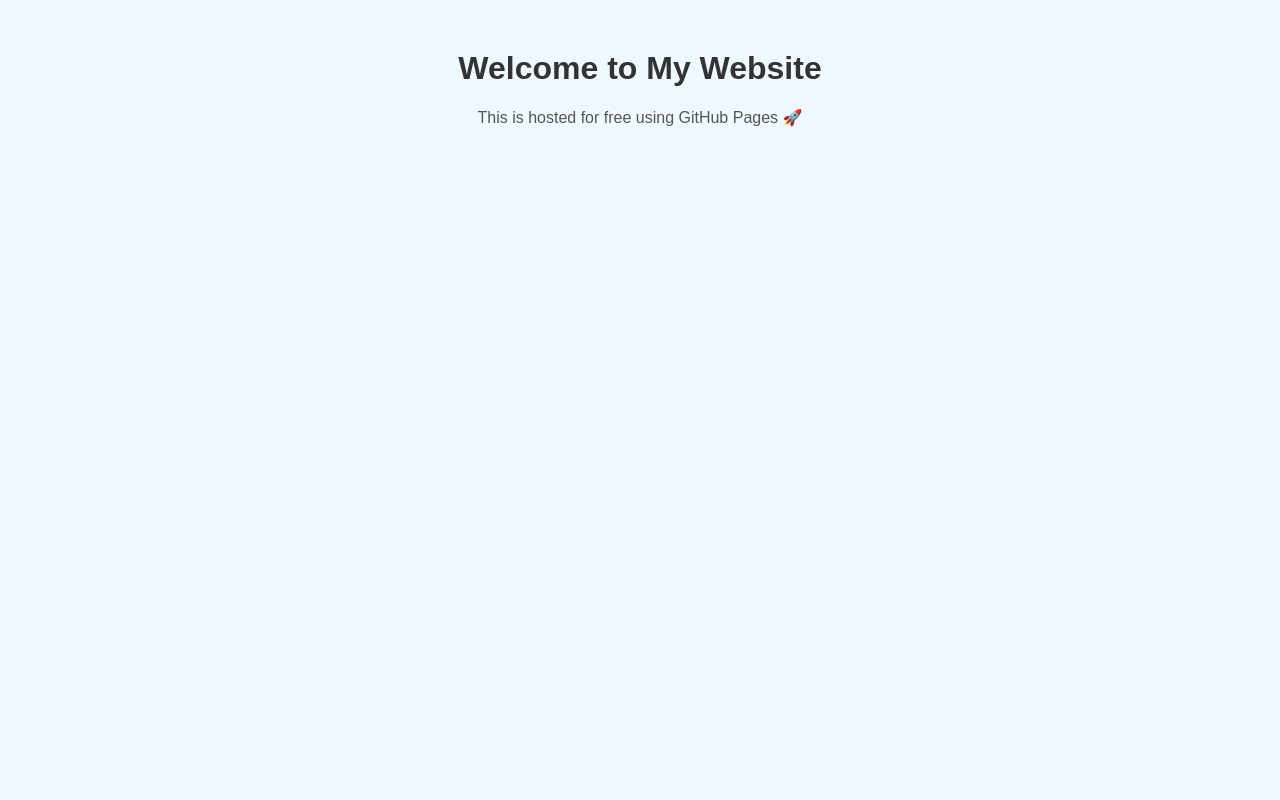
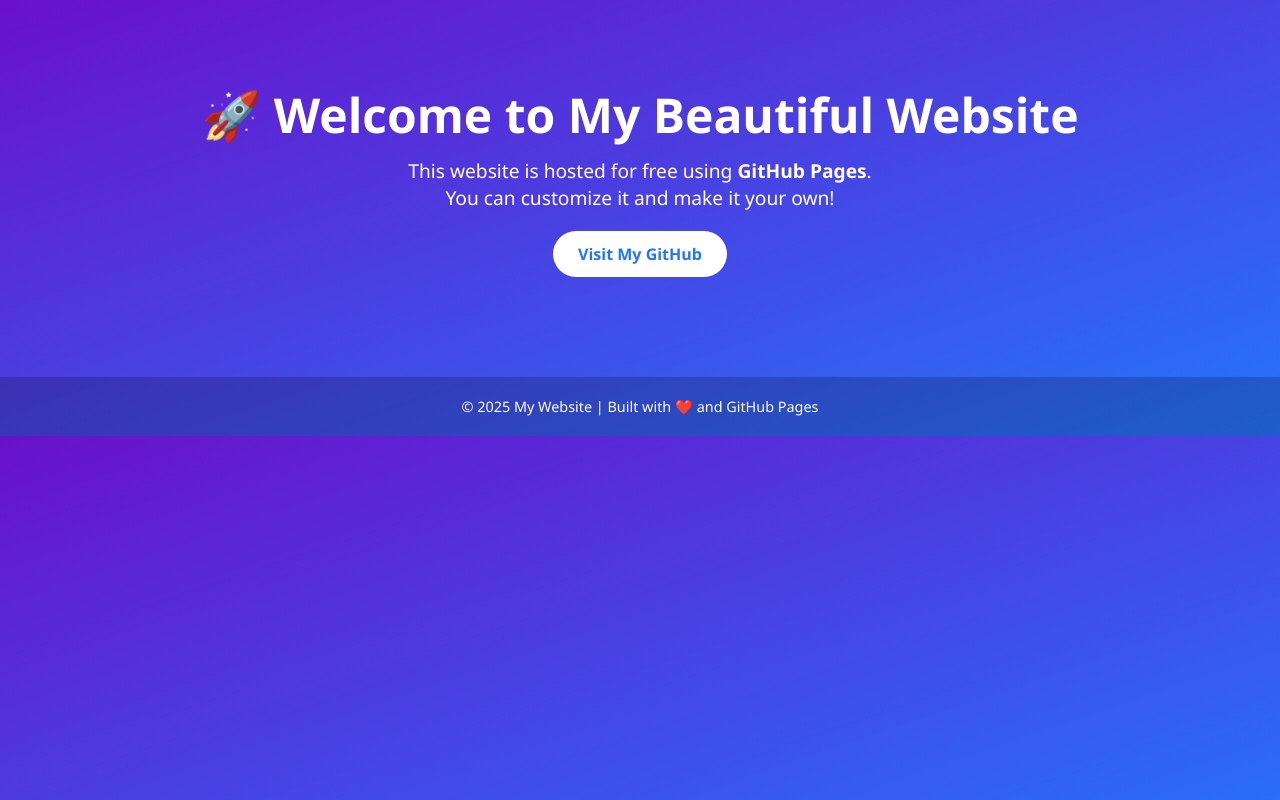
Before and after one commit to Manasa-2023/static-website, a plain HTML site: page index.html in a window 1280 px wide. Drawn offline with Linux system fonts and the light colour scheme.

Commit message:
Updated beautiful website

```diff
--- a/index.html
+++ b/index.html
@@ -1,25 +1,75 @@
 <!DOCTYPE html>
-<html>
+<html lang="en">
 <head>
     <meta charset="UTF-8">
-    <title>My GitHub Pages Website</title>
+    <meta name="viewport" content="width=device-width, initial-scale=1.0">
+    <title>Welcome to My Website</title>
     <style>
         body {
-            font-family: Arial, sans-serif;
-            background-color: #f0f8ff;
+            font-family: 'Segoe UI', Tahoma, Geneva, Verdana, sans-serif;
+            background: linear-gradient(to bottom right, #6a11cb, #2575fc);
+            margin: 0;
+            padding: 0;
             text-align: center;
+            color: white;
+        }
+
+        header {
+            padding: 50px 20px;
+        }
+
+        header h1 {
+            font-size: 3em;
+            margin-bottom: 10px;
+            animation: fadeIn 1.5s ease-in-out;
+        }
+
+        header p {
+            font-size: 1.2em;
+            max-width: 500px;
+            margin: auto;
+            animation: fadeIn 2s ease-in-out;
+        }
+
+        .btn {
+            display: inline-block;
+            margin-top: 20px;
+            padding: 12px 25px;
+            background-color: white;
+            color: #2575fc;
+            border-radius: 30px;
+            font-weight: bold;
+            text-decoration: none;
+            transition: background 0.3s, transform 0.2s;
+        }
+
+        .btn:hover {
+            background-color: #f0f0f0;
+            transform: scale(1.05);
+        }
+
+        footer {
             margin-top: 50px;
+            padding: 20px;
+            background: rgba(0,0,0,0.2);
+            font-size: 0.9em;
         }
-        h1 {
-            color: #333;
-        }
-        p {
-            color: #555;
+
+        @keyframes fadeIn {
+            from {opacity: 0;}
+            to {opacity: 1;}
         }
     </style>
 </head>
 <body>
-    <h1>Welcome to My Website</h1>
-    <p>This is hosted for free using GitHub Pages 🚀</p>
+    <header>
+        <h1>🚀 Welcome to My Beautiful Website</h1>
+        <p>This website is hosted for free using <strong>GitHub Pages</strong>. You can customize it and make it your own!</p>
+        <a href="https://github.com/" class="btn">Visit My GitHub</a>
+    </header>
+
+    <footer>
+        &copy; 2025 My Website | Built with ❤️ and GitHub Pages
+    </footer>
 </body>
 </html>
```
